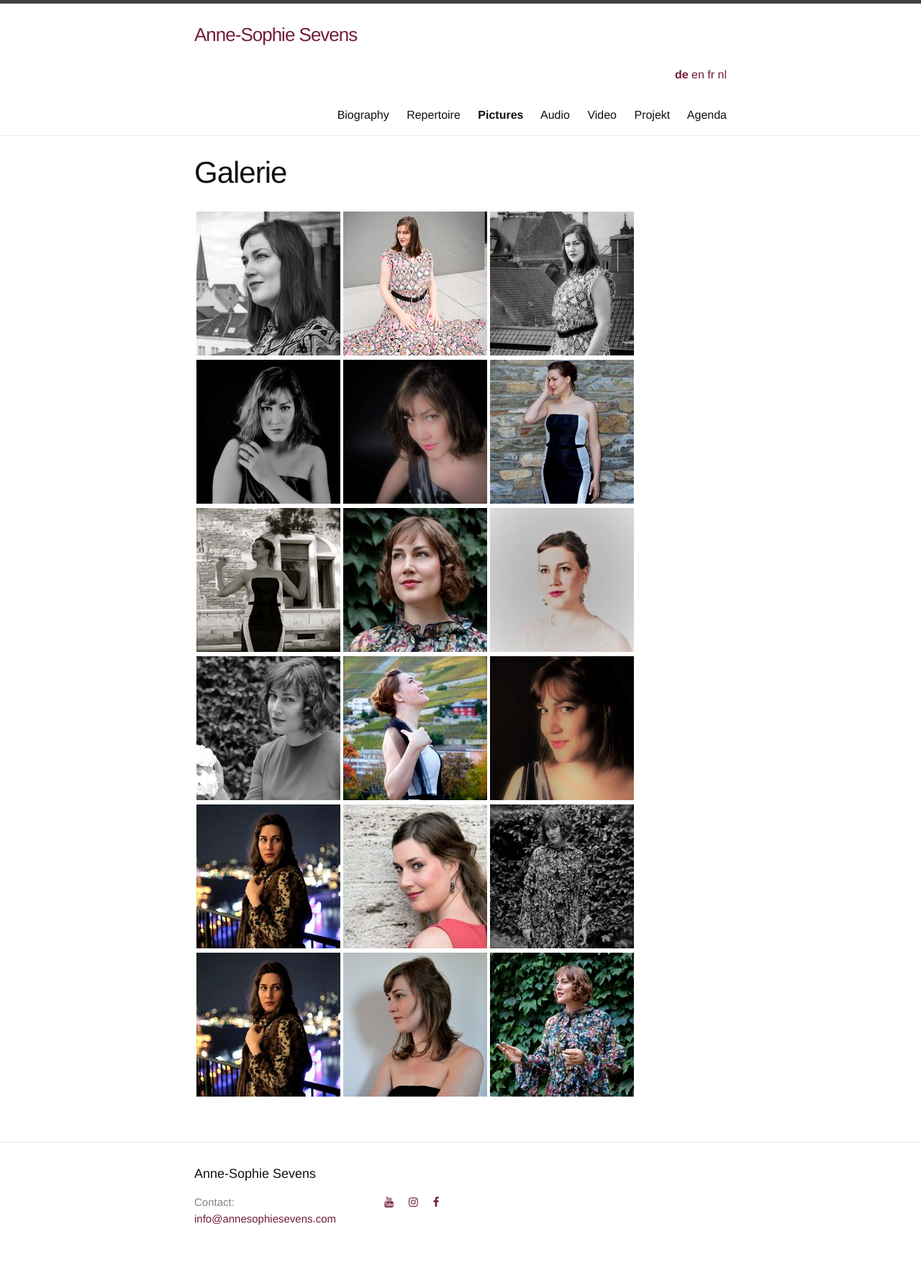
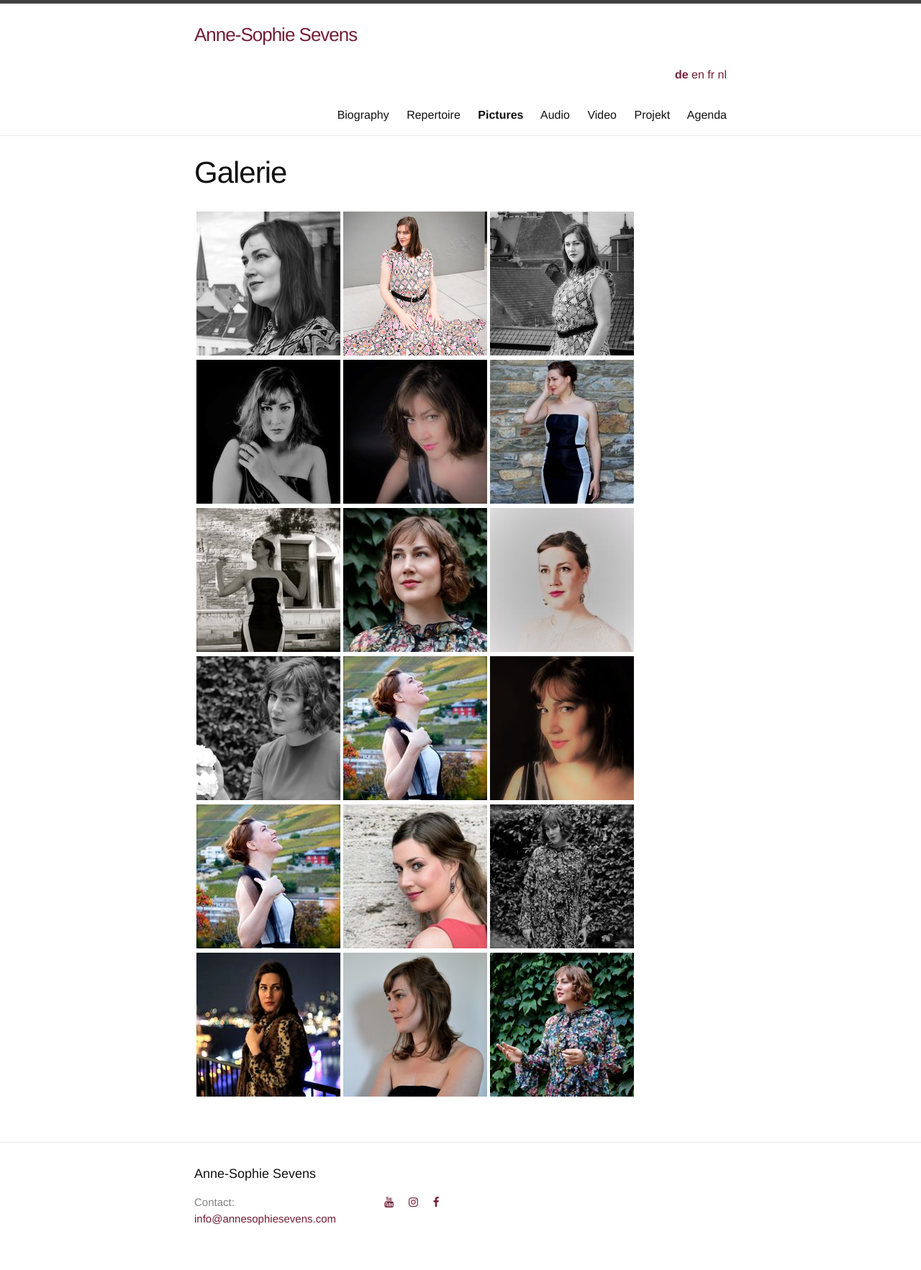
Before and after one commit to annesophie-sevens/annesophie-sevens.github.io, a Jekyll site: the page built from pictures-de.md, in a window 1280 px wide. Shown: the whole page at 72% size. Built offline with Jekyll 4.4.1, drawn with Linux system fonts in a browser that asks for light colours; nearby versions of some CDN libraries.

Commit message:
Update pictures-de.md

```diff
--- a/pictures-de.md
+++ b/pictures-de.md
@@ -13,6 +13,6 @@
 
 | <a href="/assets/2788.jpg"> ![]({{ site.baseurl }}/assets/2788c.jpg) </a> | <a href="/assets/a4.jpg"> ![]({{ site.baseurl }}/assets/a4-thumbnail.jpg) </a> | <a href="/assets/IX.jpg"> ![]({{ site.baseurl }}/assets/IXc.jpg) </a> |
 
-|  <a href="/assets/b2.jpg">  ![]({{ site.baseurl }}/assets/b2-thumbnail.jpg) </a> | <a href="/assets/muurfoto.jpg"> ![]({{ site.baseurl }}/assets/muurfoto_thumbnail.jpg) </a> | <a href="/assets/2743.jpg">![]({{ site.baseurl }}/assets/2743c.jpg) </a> |
+|  <a href="/assets/a4.jpg">  ![]({{ site.baseurl }}/assets/a4-thumbnail.jpg) </a> | <a href="/assets/muurfoto.jpg"> ![]({{ site.baseurl }}/assets/muurfoto_thumbnail.jpg) </a> | <a href="/assets/2743.jpg">![]({{ site.baseurl }}/assets/2743c.jpg) </a> |
 
 |   <a href="/assets/b2.jpg">  ![]({{ site.baseurl }}/assets/b2-thumbnail.jpg) </a> | <a href="/assets/ja0.jpg">  ![]({{ site.baseurl }}/assets/ja0c.jpg) </a> | <a href="/assets/ja5.jpg">![]({{ site.baseurl }}/assets/ja5c.jpg) </a> |
```
